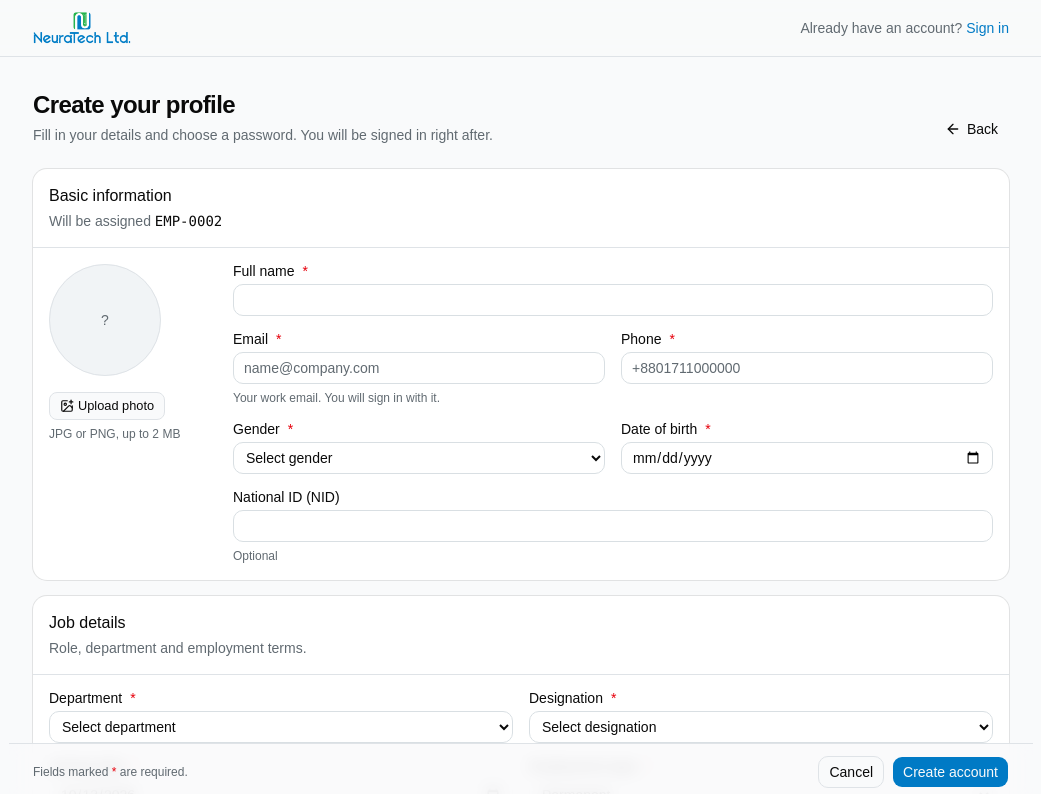
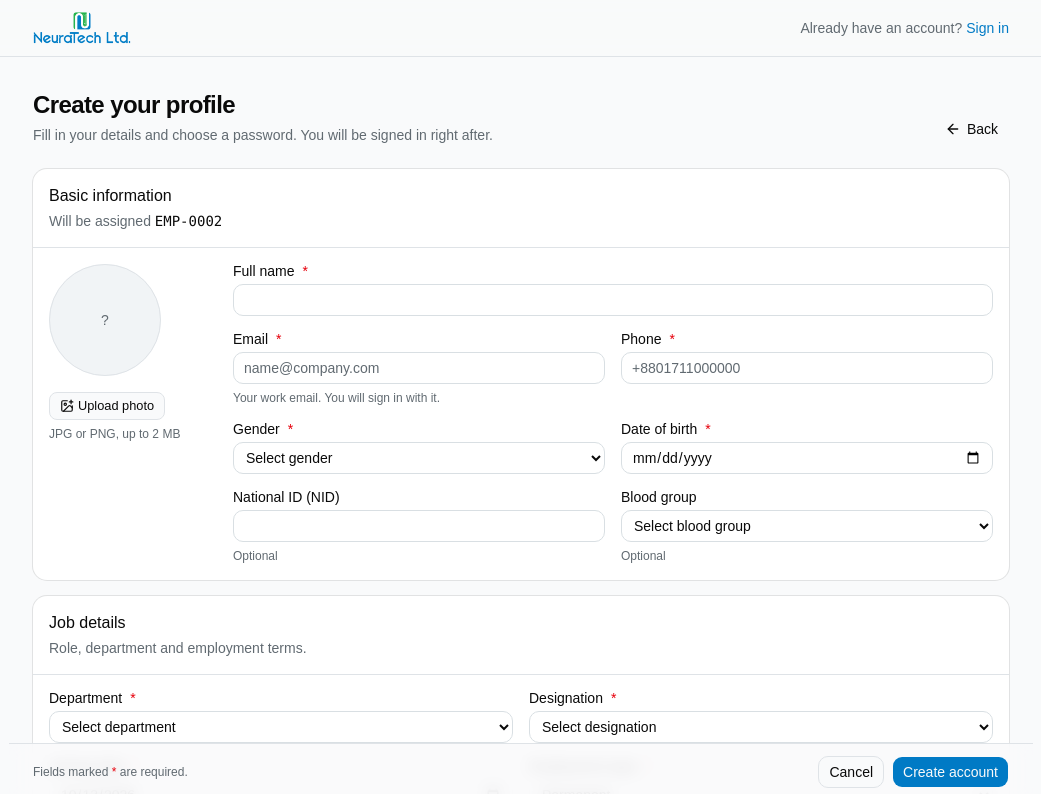
Before and after one commit to neuratech-ltd/Hr-Module, a React (Vite) app: page /signup in a window 1280 px wide. Shown: the top 794 px of the page, without its empty margins (119-1160 px from the left). Built offline with nearby package versions, Linux system fonts and the light colour scheme.

Commit message:
Add optional blood group to employee profiles
Shown in the profile form (HR and Create account), HR employee detail,
the employee's My profile, and the employee list / report exports.

```diff
--- a/src/data/seed.ts
+++ b/src/data/seed.ts
@@ -94,6 +94,7 @@ export function withDefaultAccounts(data: HRData): HRData {
         status: 'ACTIVE',
         address: 'Dhaka, Bangladesh',
         nid: '',
+        blood_group: '',
         emergency_contact: { name: '', phone: '' },
         photo: null,
       }
--- a/src/features/create-profile/EmployeeFormPage.tsx
+++ b/src/features/create-profile/EmployeeFormPage.tsx
@@ -11,8 +11,8 @@ import { Textarea } from '@/components/ui/textarea'
 import { EmptyState, Field, NativeSelect, PageHeader, PersonAvatar } from '@/components/common'
 import { employeeById, nextEmployeeId } from '@/lib/hr'
 import { toISO, todayISO } from '@/lib/dates'
-import type { EmployeeInput, EmploymentType, EmployeeStatus, Gender } from '@/types'
-import { EMPLOYMENT_TYPE_LABEL, GENDER_LABEL } from '@/lib/labels'
+import type { BloodGroup, EmployeeInput, EmploymentType, EmployeeStatus, Gender } from '@/types'
+import { BLOOD_GROUPS, EMPLOYMENT_TYPE_LABEL, GENDER_LABEL } from '@/lib/labels'
 import { MIN_PASSWORD, newPasswordErrors, PasswordInput, StrengthMeter } from '@/features/login/password'
 import { useAuth } from '@/auth/auth'
 import { Alert, AlertDescription, AlertTitle } from '@/components/ui/alert'
@@ -24,6 +24,7 @@ interface FormState {
   gender: Gender | ''
   date_of_birth: string
   nid: string
+  blood_group: BloodGroup | ''
   photo: string | null
   department: string
   designation: string
@@ -46,6 +47,7 @@ const EMPTY: FormState = {
   gender: '',
   date_of_birth: '',
   nid: '',
+  blood_group: '',
   photo: null,
   department: '',
   designation: '',
@@ -140,6 +142,7 @@ export function EmployeeFormPage({ selfSignup = false }: { selfSignup?: boolean
           gender: existing.gender,
           date_of_birth: existing.date_of_birth,
           nid: existing.nid,
+          blood_group: existing.blood_group ?? '',
           photo: existing.photo,
           department: String(existing.department),
           designation: String(existing.designation),
@@ -224,6 +227,7 @@ export function EmployeeFormPage({ selfSignup = false }: { selfSignup?: boolean
       gender: form.gender as Gender,
       date_of_birth: form.date_of_birth,
       nid: form.nid.trim(),
+      blood_group: form.blood_group,
       photo: form.photo,
       department: Number(form.department),
       designation: Number(form.designation),
@@ -384,8 +388,18 @@ export function EmployeeFormPage({ selfSignup = false }: { selfSignup?: boolean
                   aria-invalid={!!errors.date_of_birth}
                 />
               </Field>
-              <Field label="National ID (NID)" htmlFor="nid" error={errors.nid} hint="Optional" className="sm:col-span-2">
+              <Field label="National ID (NID)" htmlFor="nid" error={errors.nid} hint="Optional">
                 <Input id="nid" inputMode="numeric" value={form.nid} onChange={text('nid')} aria-invalid={!!errors.nid} />
+              </Field>
+              <Field label="Blood group" htmlFor="blood_group" hint="Optional">
+                <NativeSelect id="blood_group" value={form.blood_group} onChange={text('blood_group')}>
+                  <option value="">Select blood group</option>
+                  {BLOOD_GROUPS.map((g) => (
+                    <option key={g} value={g}>
+                      {g}
+                    </option>
+                  ))}
+                </NativeSelect>
               </Field>
             </div>
           </CardContent>
--- a/src/features/employees/EmployeeDetailPage.tsx
+++ b/src/features/employees/EmployeeDetailPage.tsx
@@ -32,7 +32,7 @@ import { departmentName, designationTitle, leaveBalances, leaveTypeName } from '
 import { fmtDate } from '@/lib/dates'
 import type { Employee } from '@/types'
 import { EmployeeStatusDialog } from './EmployeesPage'
-import { EMPLOYMENT_TYPE_LABEL, GENDER_LABEL } from '@/lib/labels'
+import { bloodGroupLabel, EMPLOYMENT_TYPE_LABEL, GENDER_LABEL } from '@/lib/labels'
 
 function Detail({ label, children, wide }: { label: string; children: ReactNode; wide?: boolean }) {
   return (
@@ -68,6 +68,7 @@ function ProfileTab({ employee: e }: { employee: Employee }) {
         <Detail label="Gender">{GENDER_LABEL[e.gender]}</Detail>
         <Detail label="Date of birth">{fmtDate(e.date_of_birth)}</Detail>
         <Detail label="National ID">{e.nid}</Detail>
+        <Detail label="Blood group">{bloodGroupLabel(e.blood_group)}</Detail>
       </Section>
       <Section title="Job details">
         <Detail label="Department">{departmentName(data, e.department)}</Detail>
--- a/src/features/employees/EmployeesPage.tsx
+++ b/src/features/employees/EmployeesPage.tsx
@@ -122,12 +122,13 @@ export function EmployeesPage() {
 
   const table = (): ExportTable => ({
     title: 'Employee list',
-    columns: ['Employee ID', 'Name', 'Email', 'Phone', 'Department', 'Designation', 'Employment type', 'Joining date', 'Status'],
+    columns: ['Employee ID', 'Name', 'Email', 'Phone', 'Blood group', 'Department', 'Designation', 'Employment type', 'Joining date', 'Status'],
     rows: rows.map((e) => [
       e.employee_id,
       e.full_name,
       e.email,
       e.phone,
+      e.blood_group || '—',
       departmentName(data, e.department),
       designationTitle(data, e.designation),
       EMPLOYMENT_TYPE_LABEL[e.employment_type],
--- a/src/features/my-profile/MyProfilePage.tsx
+++ b/src/features/my-profile/MyProfilePage.tsx
@@ -10,6 +10,7 @@ import { departmentName, designationTitle } from '@/lib/hr'
 import { fmtDate } from '@/lib/dates'
 import type { Employee } from '@/types'
 import { EditProfileDialog } from './EditProfileDialog'
+import { bloodGroupLabel } from '@/lib/labels'
 
 const MAX_PHOTO_BYTES = 2 * 1024 * 1024
 
@@ -148,6 +149,7 @@ function MyProfile({ employee }: { employee: Employee }) {
             <Item label="Gender">{title(employee.gender)}</Item>
             <Item label="Date of birth">{fmtDate(employee.date_of_birth)}</Item>
             <Item label="National ID">{employee.nid}</Item>
+            <Item label="Blood group">{bloodGroupLabel(employee.blood_group)}</Item>
             <Item label="Address" wide>
               {employee.address}
             </Item>
--- a/src/features/reports/ReportsPage.tsx
+++ b/src/features/reports/ReportsPage.tsx
@@ -423,12 +423,13 @@ function EmployeeReport() {
 
   const table = (): ExportTable => ({
     title: 'Employee list',
-    columns: ['Employee ID', 'Name', 'Email', 'Phone', 'Department', 'Designation', 'Type', 'Joining date', 'Status'],
+    columns: ['Employee ID', 'Name', 'Email', 'Phone', 'Blood group', 'Department', 'Designation', 'Type', 'Joining date', 'Status'],
     rows: rows.map((e) => [
       e.employee_id,
       e.full_name,
       e.email,
       e.phone,
+      e.blood_group || '—',
       departmentName(data, e.department),
       designationTitle(data, e.designation),
       EMPLOYMENT[e.employment_type],
--- a/src/lib/labels.ts
+++ b/src/lib/labels.ts
@@ -1,4 +1,4 @@
-import type { EmploymentType, Gender } from '@/types'
+import type { BloodGroup, EmploymentType, Gender } from '@/types'
 
 export const EMPLOYMENT_TYPE_LABEL: Record<EmploymentType, string> = {
   PERMANENT: 'Permanent',
@@ -7,3 +7,8 @@ export const EMPLOYMENT_TYPE_LABEL: Record<EmploymentType, string> = {
 }
 
 export const GENDER_LABEL: Record<Gender, string> = { MALE: 'Male', FEMALE: 'Female', OTHER: 'Other' }
+
+export const BLOOD_GROUPS: BloodGroup[] = ['A+', 'A-', 'B+', 'B-', 'AB+', 'AB-', 'O+', 'O-']
+
+/** Display text for a blood group; older profiles may not have one. */
+export const bloodGroupLabel = (g: BloodGroup | '' | undefined) => g || ''
--- a/src/types/index.ts
+++ b/src/types/index.ts
@@ -30,6 +30,7 @@ export interface Designation {
 export type Gender = 'MALE' | 'FEMALE' | 'OTHER'
 export type EmploymentType = 'PERMANENT' | 'CONTRACT' | 'INTERN'
 export type EmployeeStatus = 'ACTIVE' | 'INACTIVE'
+export type BloodGroup = 'A+' | 'A-' | 'B+' | 'B-' | 'AB+' | 'AB-' | 'O+' | 'O-'
 
 export interface EmergencyContact {
   name: string
@@ -51,6 +52,8 @@ export interface Employee {
   status: EmployeeStatus
   address: string
   nid: string
+  /** Optional; empty when not provided. */
+  blood_group: BloodGroup | ''
   emergency_contact: EmergencyContact
   photo: string | null
 }
```
